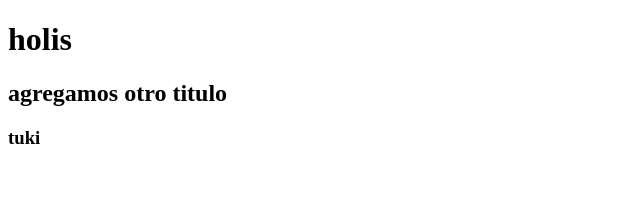
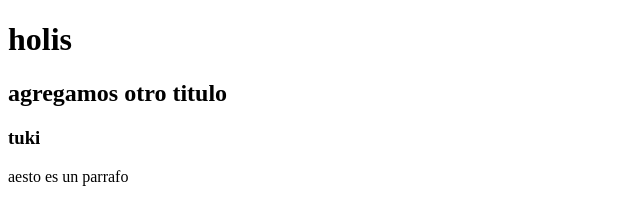
Before and after one commit to makibenve/claseBranch, a plain HTML site: page index/index.html in a window 1280 px wide. Shown: the whole page, without its empty margins (0-640 px from the left). Drawn offline with Linux system fonts and the light colour scheme.

Commit message:
agregue un parrafo

```diff
--- a/index/index.html
+++ b/index/index.html
@@ -10,5 +10,6 @@
     <h1>holis</h1>
     <h2>agregamos otro titulo</h2>
     <h3>tuki</h3>
+    <p>aesto es un parrafo</p>
 </body>
 </html>
```
